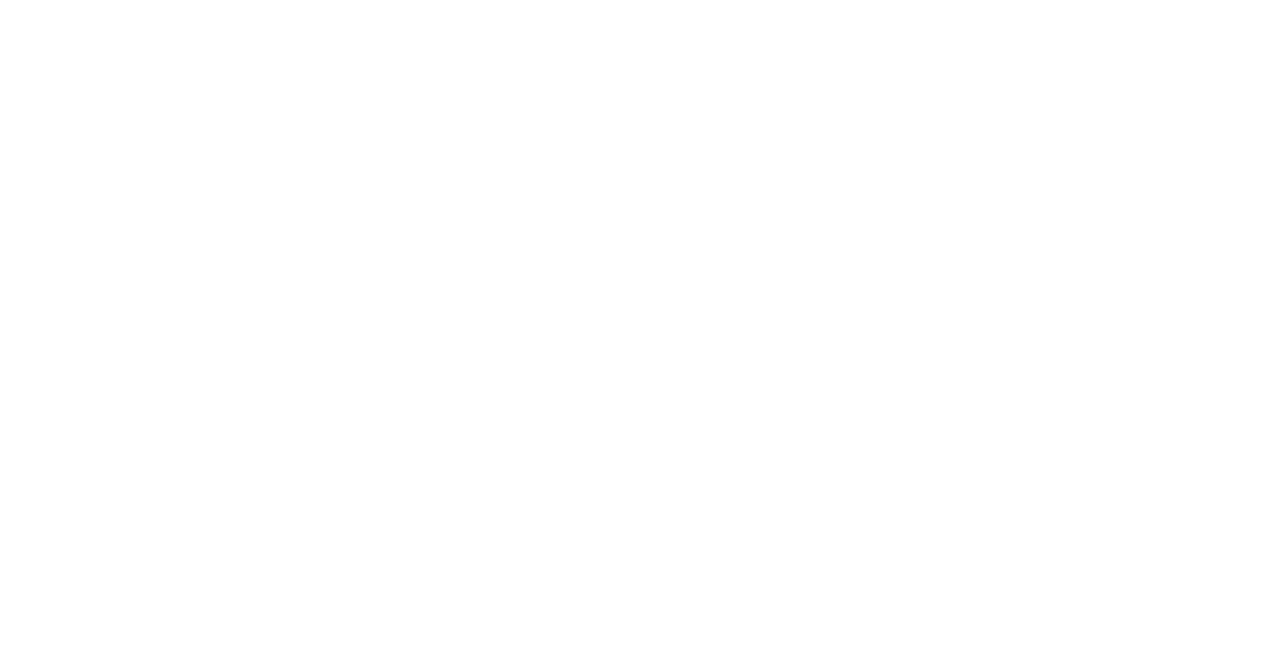
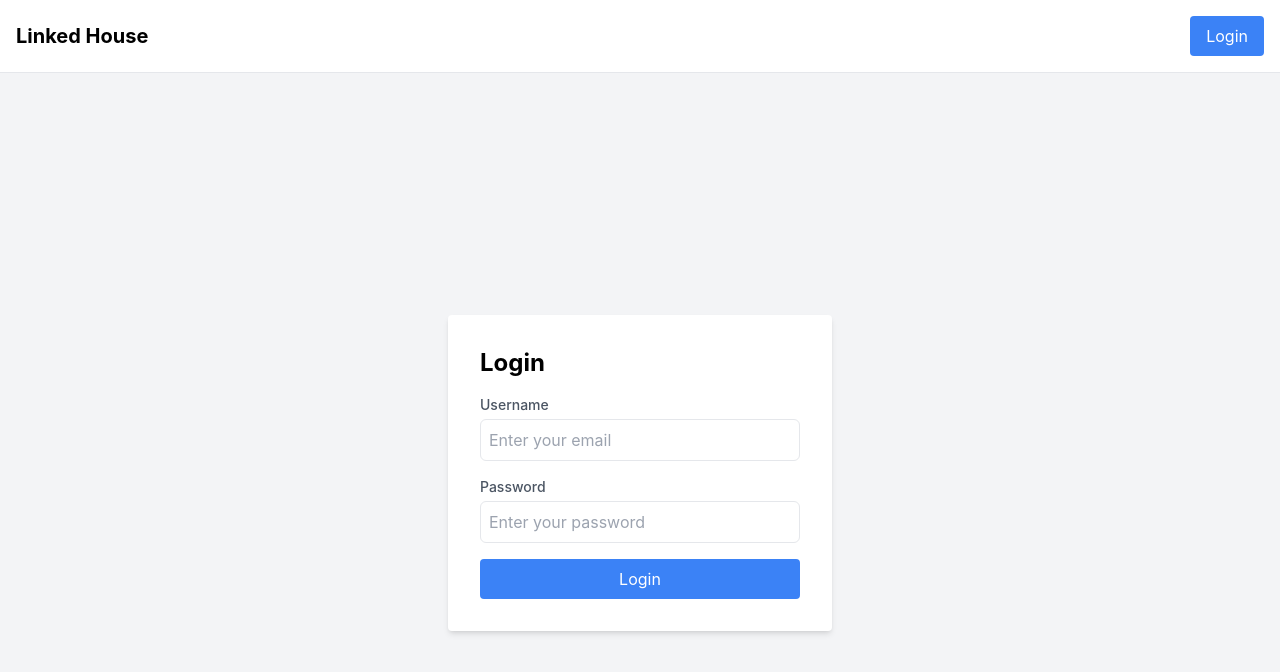
Before and after one commit to weble4/linked-house-frontend, a React (Create React App) app: page /login in a window 1280 px wide. Shown: the top 672 px of the page. Built offline with nearby package versions, Linux system fonts and the light colour scheme.

Commit message:
Tailwind 의존성 추가, Header 및 Login 컴포넌트 작성
- 아직 디자인적 보완이 필요함
- axious 사용할지 말지 고민중

```diff
--- a/package.json
+++ b/package.json
@@ -8,6 +8,7 @@
     "@testing-library/user-event": "^13.5.0",
     "react": "^18.2.0",
     "react-dom": "^18.2.0",
+    "react-router-dom": "^6.15.0",
     "react-scripts": "5.0.1",
     "web-vitals": "^2.1.4"
   },
@@ -34,5 +35,8 @@
       "last 1 firefox version",
       "last 1 safari version"
     ]
+  },
+  "devDependencies": {
+    "tailwindcss": "^3.3.3"
   }
 }
--- a/src/App.js
+++ b/src/App.js
@@ -1,5 +1,20 @@
+import React from 'react';
+import { BrowserRouter as Router, Route, Routes } from 'react-router-dom';
+import Header from './components/Header';
+import Login from './components/Login';
 
-function App() {
-}
+const App = () => {
+  return (
+    <Router>
+      <div className="app">
+        <Header />
+        <Routes>
+          <Route path="/login" element={<Login />} />
+          {/* Other routes go here */}
+        </Routes>
+      </div>
+    </Router>
+  );
+};
 
 export default App;
--- /dev/null
+++ b/src/components/Header.js
@@ -0,0 +1,32 @@
+import React from "react";
+import { Link } from "react-router-dom";
+
+const Header = ({ isLoggedIn, onLogout }) => {
+  return (
+    <header className="flex justify-between items-center p-4 border-b">
+      <Link to="/" className="text-xl font-bold hover:text-blue-500">
+        Linked House
+      </Link>
+      <nav className="flex space-x-4">
+        {isLoggedIn ? (
+          <button
+            onClick={onLogout}
+            className="px-4 py-2 bg-red-500 text-white rounded"
+          >
+            Logout
+          </button>
+        ) : (
+          <Link
+            to="/login"
+            className="px-4 py-2 bg-blue-500 text-white rounded"
+          >
+            Login
+          </Link>
+        )}
+        {/* Add other navigation links here */}
+      </nav>
+    </header>
+  );
+};
+
+export default Header;
--- /dev/null
+++ b/src/components/Login.js
@@ -0,0 +1,103 @@
+import React, { useState } from "react";
+import { useNavigate } from "react-router-dom";
+
+const Login = () => {
+  const [username, setUsername] = useState("");
+  const [password, setPassword] = useState("");
+  const [error, setError] = useState("");
+
+  const navigate = useNavigate();
+
+  const handleSubmit = async (e) => {
+    e.preventDefault();
+
+    // Validate email format
+    const emailPattern = /^[a-zA-Z0-9._%+-]+@[a-zA-Z0-9.-]+\.[a-zA-Z]{2,}$/;
+
+    if (username.trim() === "" || password.trim() === "") {
+      setError("아이디와 비밀번호를 입력해주세요");
+      return;
+    }
+
+    if (!emailPattern.test(username)) {
+      setError("올바른 아이디 형식이 아닙니다.");
+      return;
+    }
+
+
+    const data = {
+      username,
+      password,
+    };
+
+    try {
+      const response = await fetch("/api/customers/login", {
+        method: "POST",
+        headers: {
+          "Content-Type": "application/json",
+        },
+        body: JSON.stringify(data),
+      });
+
+      if (response.ok) {
+        navigate("/");
+      } else {
+        console.error("Login failed");
+      }
+    } catch (error) {
+      console.error("An error occurred:", error);
+    }
+    setError("");
+  };
+
+  return (
+    <div className="flex flex-col items-center justify-center h-screen bg-gray-100">
+      <div className="p-8 bg-white rounded shadow-md w-96">
+        <h1 className="text-2xl font-bold mb-4">Login</h1>
+        {error && <div className="text-red-500 mb-4">{error}</div>}
+        <form onSubmit={handleSubmit}>
+          <div className="mb-4">
+            <label
+              className="block text-sm font-medium text-gray-600"
+              htmlFor="username"
+            >
+              Username
+            </label>
+            <input
+              type="text"
+              id="username"
+              className="mt-1 p-2 w-full border rounded-md"
+              placeholder="Enter your email"
+              value={username}
+              onChange={(e) => setUsername(e.target.value)}
+            />
+          </div>
+          <div className="mb-4">
+            <label
+              className="block text-sm font-medium text-gray-600"
+              htmlFor="password"
+            >
+              Password
+            </label>
+            <input
+              type="password"
+              id="password"
+              className="mt-1 p-2 w-full border rounded-md"
+              placeholder="Enter your password"
+              value={password}
+              onChange={(e) => setPassword(e.target.value)}
+            />
+          </div>
+          <button
+            type="submit"
+            className="w-full p-2 bg-blue-500 text-white rounded"
+          >
+            Login
+          </button>
+        </form>
+      </div>
+    </div>
+  );
+};
+
+export default Login;
--- a/src/index.css
+++ b/src/index.css
@@ -1,3 +1,7 @@
+@tailwind base;
+@tailwind components;
+@tailwind utilities;
+
 body {
   margin: 0;
   font-family: -apple-system, BlinkMacSystemFont, 'Segoe UI', 'Roboto', 'Oxygen',
--- /dev/null
+++ b/tailwind.config.js
@@ -0,0 +1,8 @@
+/** @type {import('tailwindcss').Config} */
+module.exports = {
+  content: ["./src/**/*.{html,js}"],
+  theme: {
+    extend: {},
+  },
+  plugins: [],
+}
```
Also changed, not shown: 1 other file (tests, documents, lock files or other folders).
